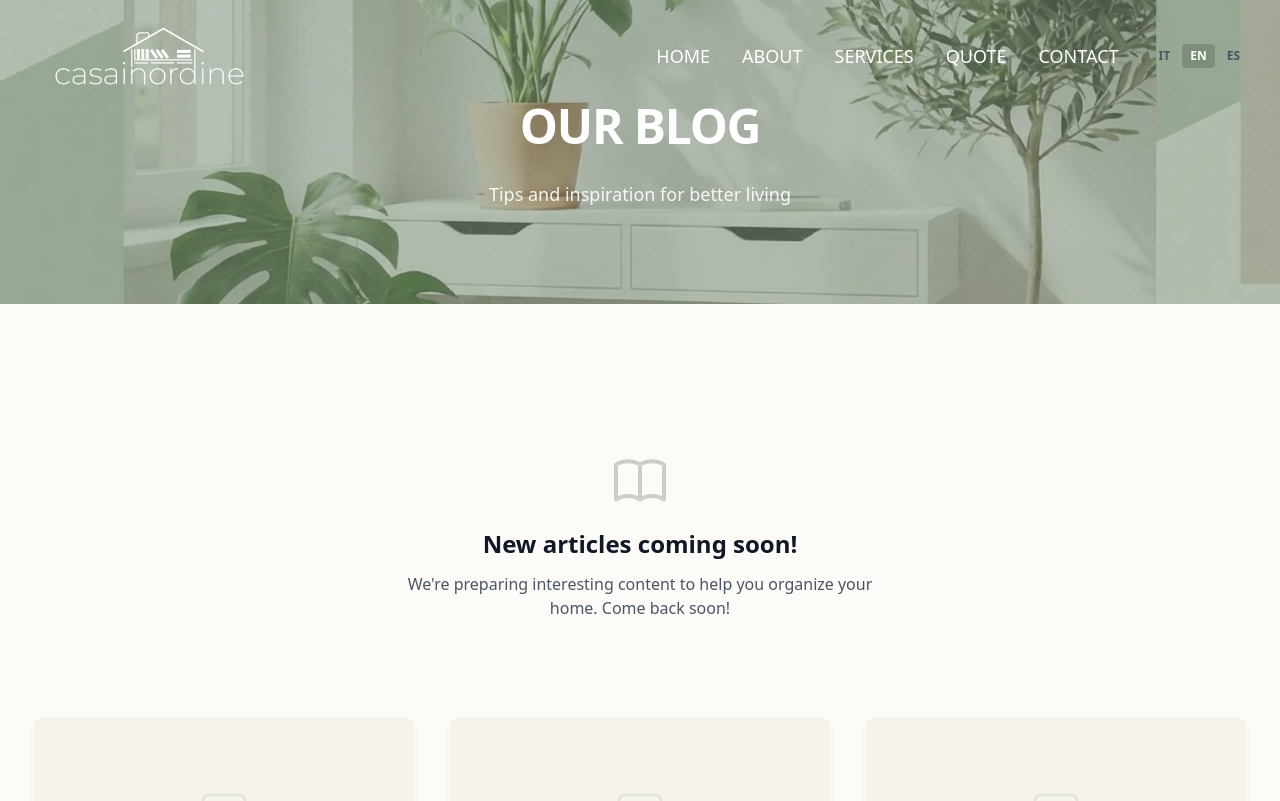
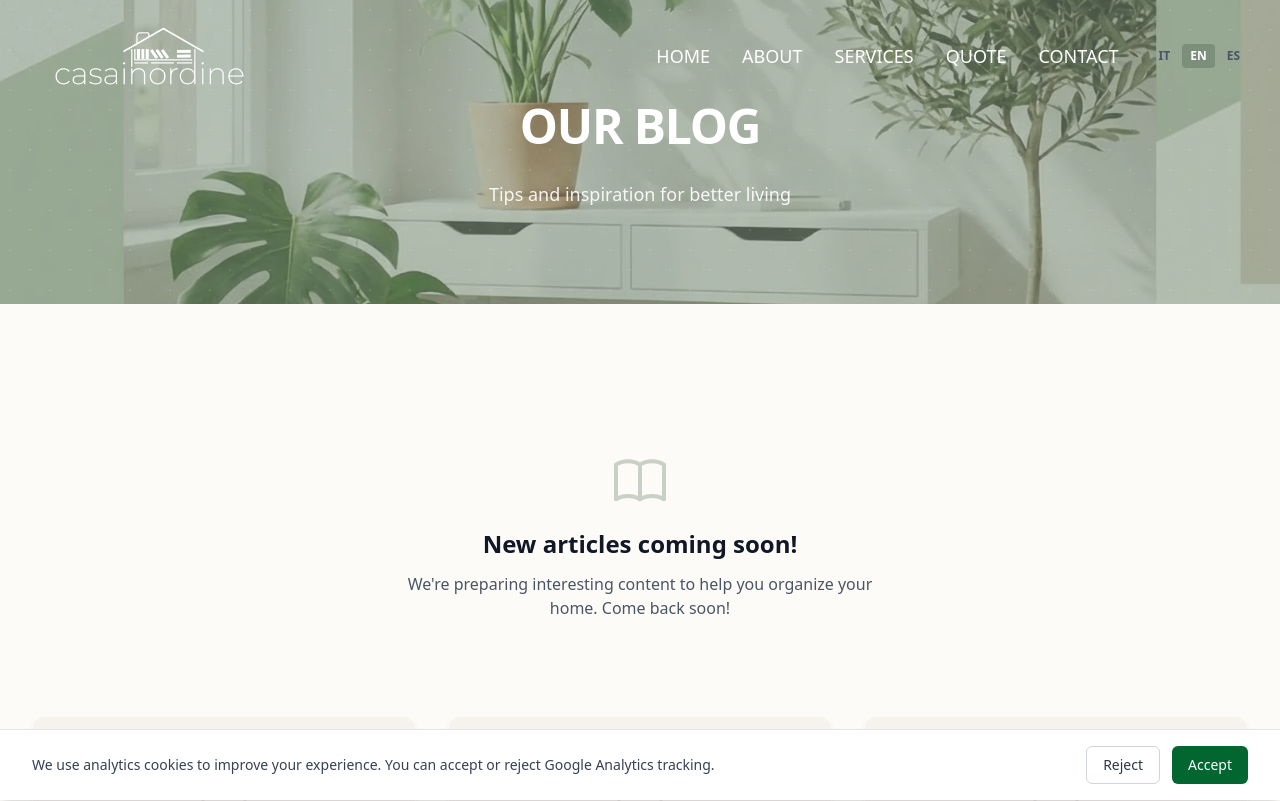
Before and after one commit to edwardcastle/casa-in-ordine, a Next.js app: page /en/blog in a window 1280 px wide. Shown: the top 801 px of the page. Built offline with nearby package versions, Linux system fonts and the light colour scheme.

Commit message:
Add cookie consent component with multilingual support for analytics tracking

```diff
--- a/messages/en.json
+++ b/messages/en.json
@@ -320,6 +320,11 @@
     "privacy": "Privacy Policy",
     "terms": "Terms & Conditions"
   },
+  "cookieConsent": {
+    "message": "We use analytics cookies to improve your experience. You can accept or reject Google Analytics tracking.",
+    "accept": "Accept",
+    "reject": "Reject"
+  },
   "quote": {
     "title": "Digital Survey",
     "subtitle": "Three questions to get to know each other, then we define your perfect space.",
--- a/messages/es.json
+++ b/messages/es.json
@@ -320,6 +320,11 @@
     "privacy": "Política de Privacidad",
     "terms": "Términos y Condiciones"
   },
+  "cookieConsent": {
+    "message": "Usamos cookies de análisis para mejorar tu experiencia. Puedes aceptar o rechazar el seguimiento de Google Analytics.",
+    "accept": "Aceptar",
+    "reject": "Rechazar"
+  },
   "quote": {
     "title": "Inspección Digital",
     "subtitle": "Tres preguntas para conocernos, luego definimos tu espacio perfecto.",
--- a/messages/it.json
+++ b/messages/it.json
@@ -320,6 +320,11 @@
     "privacy": "Privacy Policy",
     "terms": "Termini e Condizioni"
   },
+  "cookieConsent": {
+    "message": "Utilizziamo cookie di analisi per migliorare la tua esperienza. Puoi accettare o rifiutare il tracciamento di Google Analytics.",
+    "accept": "Accetta",
+    "reject": "Rifiuta"
+  },
   "quote": {
     "title": "Sopralluogo Digitale",
     "subtitle": "Tre domande per conoscerci, poi definiamo il tuo spazio perfetto.",
--- a/next.config.ts
+++ b/next.config.ts
@@ -4,6 +4,9 @@ import createNextIntlPlugin from 'next-intl/plugin';
 const withNextIntl = createNextIntlPlugin('./src/i18n/request.ts');
 
 const nextConfig: NextConfig = {
+  turbopack: {
+    root: '..',
+  },
   headers: async () => [
     {
       source: '/:path*',
--- a/src/app/[locale]/layout.tsx
+++ b/src/app/[locale]/layout.tsx
@@ -5,6 +5,7 @@ import { getMessages } from 'next-intl/server';
 import { notFound } from 'next/navigation';
 import { routing } from '@/i18n/routing';
 import Script from 'next/script';
+import CookieConsent from '@/components/CookieConsent';
 import Header from '@/components/Header';
 import Footer from '@/components/Footer';
 import JsonLd from '@/components/JsonLd';
@@ -119,6 +120,7 @@ export default async function LocaleLayout({
           data-website-id="1e5f6664-a355-4022-b92e-ed44f83ec536"
           strategy="afterInteractive"
         />
+        <CookieConsent />
         <JsonLd locale={locale} />
         <NextIntlClientProvider messages={messages}>
           <Header />
--- a/src/app/sitemap.ts
+++ b/src/app/sitemap.ts
@@ -9,6 +9,7 @@ const pages = [
   { path: '/services', changeFrequency: 'monthly' as const, priority: 0.9 },
   { path: '/preventivo', changeFrequency: 'monthly' as const, priority: 0.8 },
   { path: '/contact', changeFrequency: 'monthly' as const, priority: 0.8 },
+  { path: '/blog', changeFrequency: 'weekly' as const, priority: 0.5 },
 ];
 
 export default function sitemap(): MetadataRoute.Sitemap {
@@ -18,9 +19,12 @@ export default function sitemap(): MetadataRoute.Sitemap {
     for (const locale of locales) {
       entries.push({
         url: `${baseUrl}/${locale}${page.path}`,
-        lastModified: new Date('2026-05-02'),
+        lastModified: new Date(),
         changeFrequency: page.changeFrequency,
-        priority: locale === 'it' ? page.priority : page.priority * 0.9,
+        priority:
+          locale === 'it'
+            ? page.priority
+            : Math.round(page.priority * 0.9 * 100) / 100,
         alternates: {
           languages: {
             ...Object.fromEntries(
--- /dev/null
+++ b/src/components/CookieConsent.tsx
@@ -0,0 +1,77 @@
+'use client';
+
+import { useState, useEffect } from 'react';
+import Script from 'next/script';
+import { useTranslations } from 'next-intl';
+
+const CONSENT_KEY = 'ga-consent';
+
+export default function CookieConsent() {
+  const t = useTranslations('cookieConsent');
+  const [consent, setConsent] = useState<'granted' | 'denied' | null>(null);
+  const [visible, setVisible] = useState(false);
+
+  useEffect(() => {
+    const stored = localStorage.getItem(CONSENT_KEY);
+    if (stored === 'granted' || stored === 'denied') {
+      setConsent(stored);
+    } else {
+      setVisible(true);
+    }
+  }, []);
+
+  const handleAccept = () => {
+    localStorage.setItem(CONSENT_KEY, 'granted');
+    setConsent('granted');
+    setVisible(false);
+  };
+
+  const handleReject = () => {
+    localStorage.setItem(CONSENT_KEY, 'denied');
+    setConsent('denied');
+    setVisible(false);
+  };
+
+  return (
+    <>
+      {consent === 'granted' && (
+        <>
+          <Script
+            src="https://www.googletagmanager.com/gtag/js?id=G-02MP1BR6W6"
+            strategy="afterInteractive"
+          />
+          <Script id="google-analytics" strategy="afterInteractive">
+            {`
+              window.dataLayer = window.dataLayer || [];
+              function gtag(){dataLayer.push(arguments);}
+              gtag('js', new Date());
+              gtag('config', 'G-02MP1BR6W6');
+            `}
+          </Script>
+        </>
+      )}
+
+      {visible && (
+        <div className="fixed bottom-0 left-0 right-0 z-50 bg-white border-t border-gray-200 shadow-lg p-4 md:flex md:items-center md:justify-between md:px-8">
+          <p className="text-sm text-gray-700 mb-3 md:mb-0 md:mr-4">
+            {t('message')}
+          </p>
+          <div className="flex gap-3 shrink-0">
+            <button
+              onClick={handleReject}
+              className="px-4 py-2 text-sm border border-gray-300 rounded-md hover:bg-gray-50 transition-colors"
+            >
+              {t('reject')}
+            </button>
+            <button
+              onClick={handleAccept}
+              className="px-4 py-2 text-sm bg-green-800 text-white rounded-md hover:bg-green-900 transition-colors"
+            >
+              {t('accept')}
+            </button>
+          </div>
+        </div>
+      )}
+    </>
+  );
+}
```
